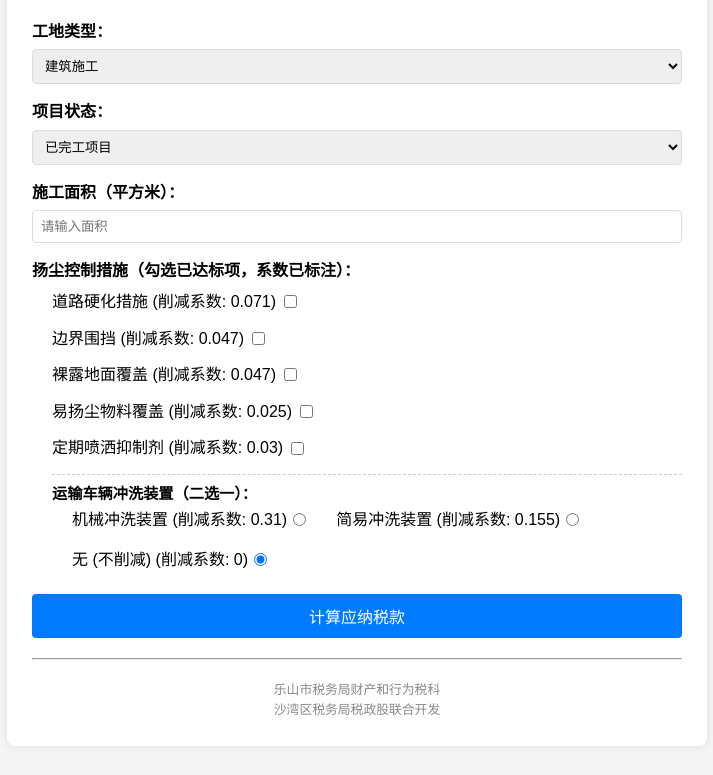
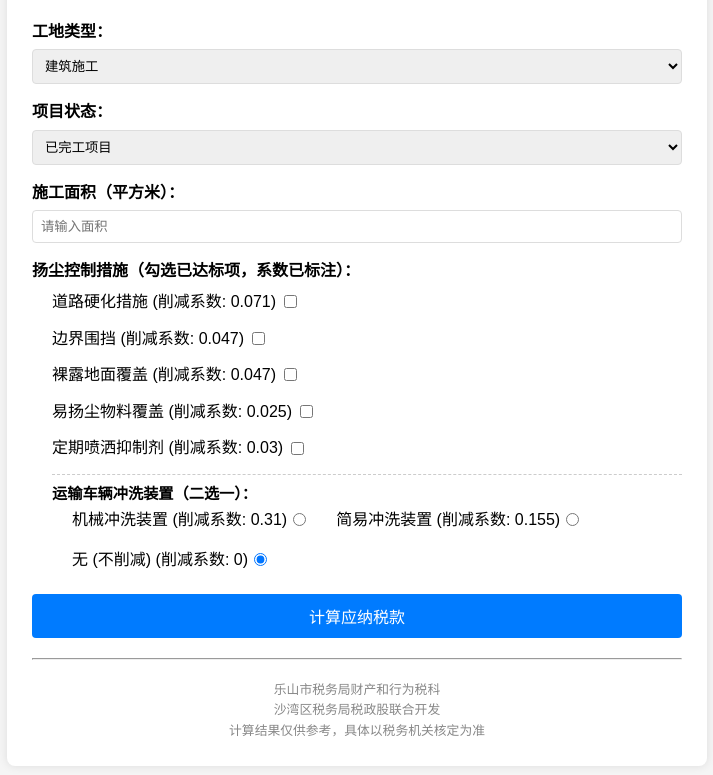
Before and after one commit to gddyzg/calculator.io, a plain HTML site: page index.html in a window 1280 px wide. Shown: the part 131-906 px from the top of the page, without its empty margins (283-996 px from the left). Drawn offline with Linux system fonts and the light colour scheme.

Commit message:
Update index.html

```diff
--- a/index.html
+++ b/index.html
@@ -174,6 +174,7 @@
         <hr>
         <div style="font-size: 0.8em; color: #888; text-align: center;">乐山市税务局财产和行为税科</div>
   <div style="font-size: 0.8em; color: #888; text-align: center;">沙湾区税务局税政股联合开发</div>
+  <div style="font-size: 0.8em; color: #888; text-align: center;">计算结果仅供参考，具体以税务机关核定为准</div>
     </div>
 
     <script>
```
